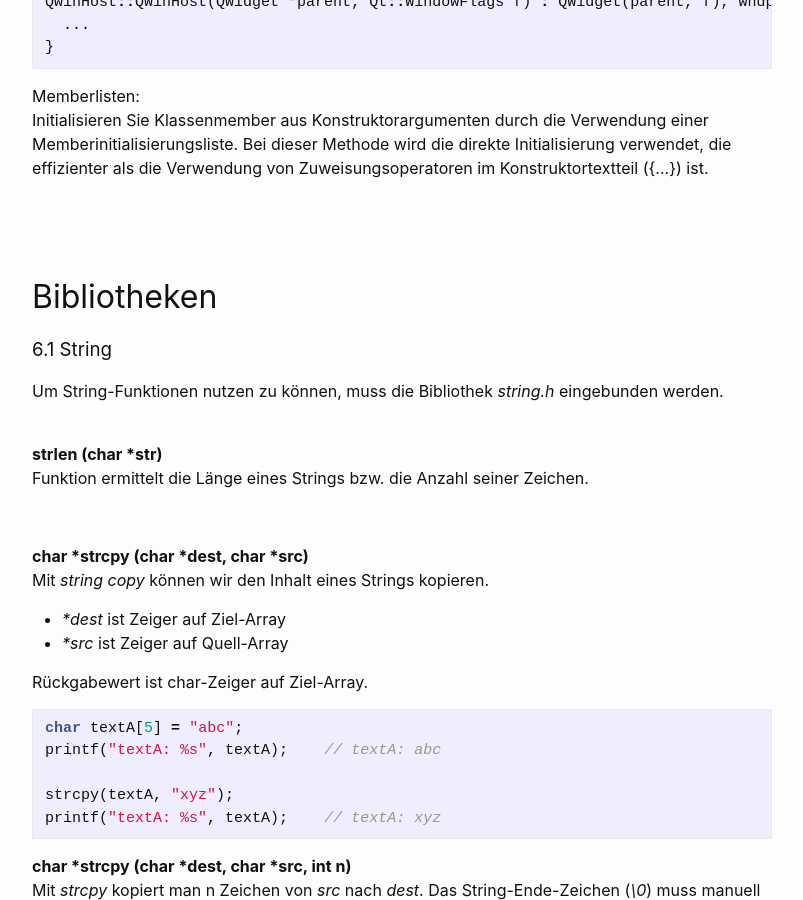
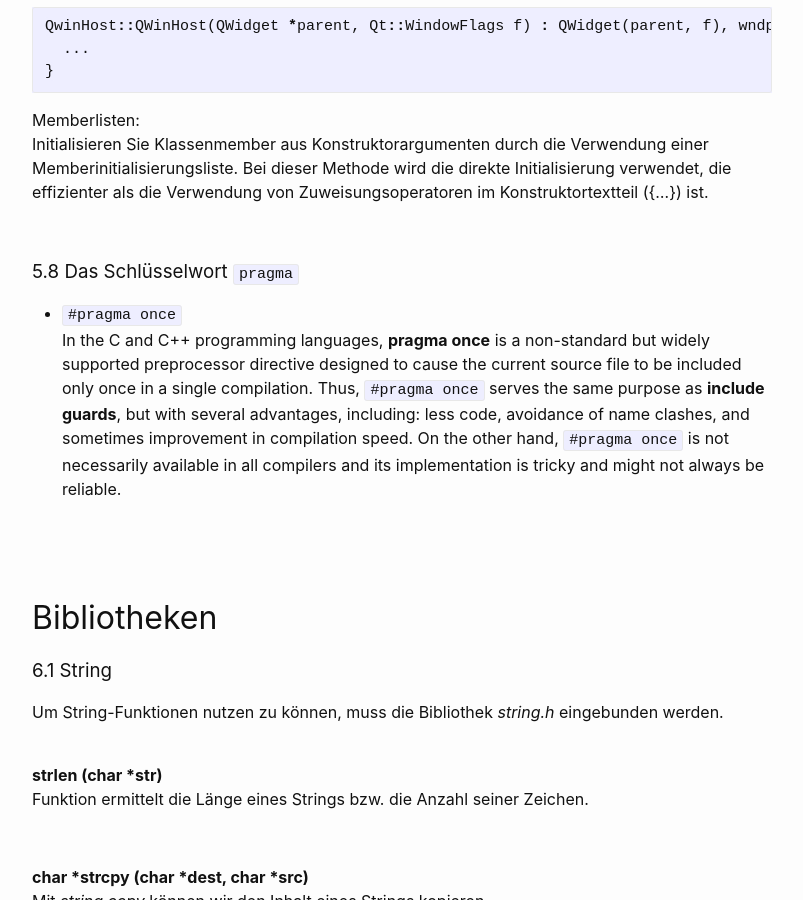
Before and after one commit to Hautaklyttn/progDocs, a Jekyll site: the page built from docs/articles/c_cpp.md, in a window 1280 px wide and 900 px high, scrolled down 27360 px. Shown: the whole window, without its empty margins (238-1041 px from the left). Built offline with Jekyll 4.4.1, drawn with Linux system fonts in a browser that asks for light colours; some of the changed text lies outside the part shown.

Commit message:
Update c_cpp.md

```diff
--- a/docs/articles/c_cpp.md
+++ b/docs/articles/c_cpp.md
@@ -53,6 +53,7 @@ layout: default
 &nbsp;&nbsp;&nbsp;&nbsp;&nbsp; [<font size="-1">5.5 `printf` Formatierungszeichen</font>](#ch5-5)
 &nbsp;&nbsp;&nbsp;&nbsp;&nbsp; [<font size="-1">5.6 `True` and `False` in C</font>](#ch5-6)
 &nbsp;&nbsp;&nbsp;&nbsp;&nbsp; [<font size="-1">5.7 Konstruktor in C++</font>](#ch5-7)
+&nbsp;&nbsp;&nbsp;&nbsp;&nbsp; [<font size="-1">5.8 Das Schlüsselwort `pragma`</font>](#ch5-8)
 
 ### 6. Bibliotheken
 &nbsp;&nbsp;&nbsp;&nbsp;&nbsp; [<font size="-1">6.1 String</font>](#ch6-1)
@@ -963,6 +964,14 @@ Initialisieren Sie Klassenmember aus Konstruktorargumenten durch die Verwendung
 
 &nbsp;
 
+<a name="ch5-8"></a>
+### 5.8 Das Schlüsselwort ``pragma``
+
+- `#pragma once`
+   In the C and C++ programming languages, **pragma once** is a non-standard but widely supported preprocessor directive designed to cause the current source file to be included only once in a single compilation. Thus, ``#pragma once`` serves the same purpose as **include guards**, but with several advantages, including: less code, avoidance of name clashes, and sometimes improvement in compilation speed. On the other hand, ``#pragma once`` is not necessarily available in all compilers and its implementation is tricky and might not always be reliable.
+
+&nbsp;
+
 &nbsp;
 
 # Bibliotheken
```
